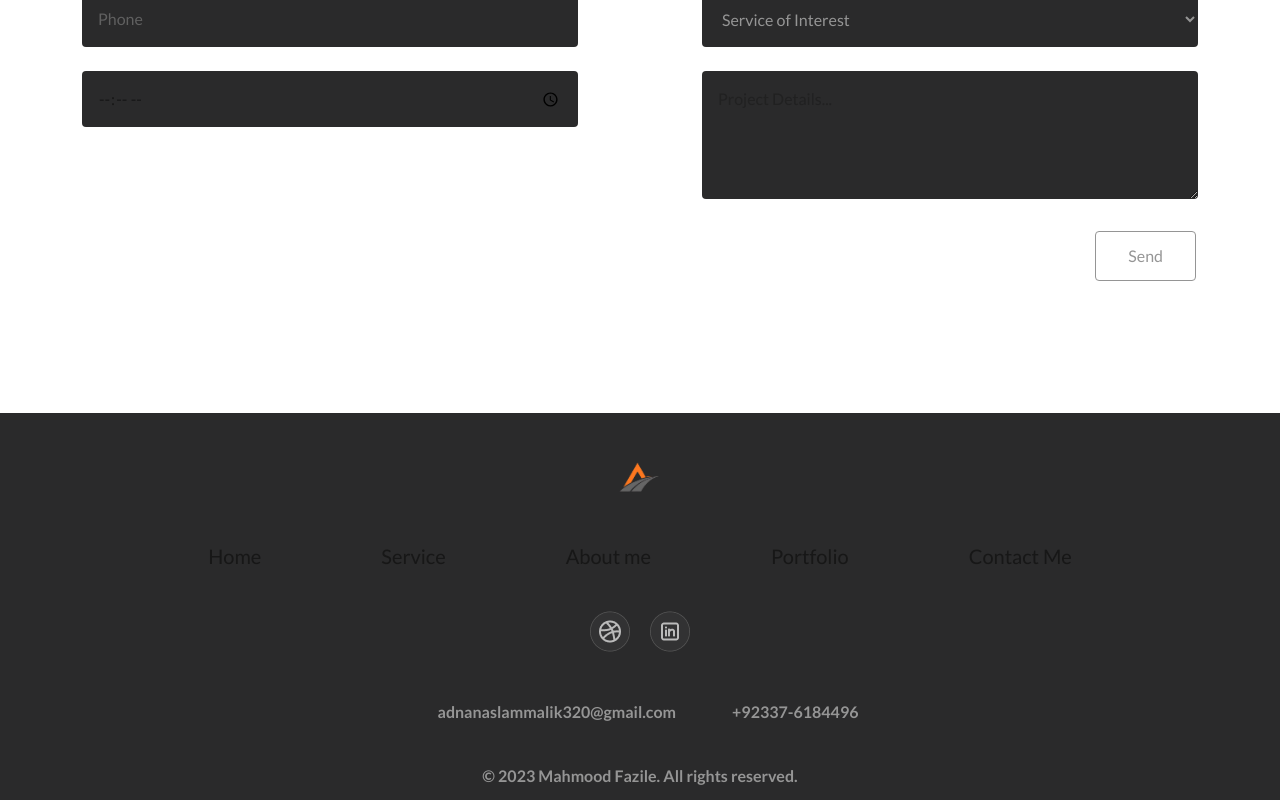
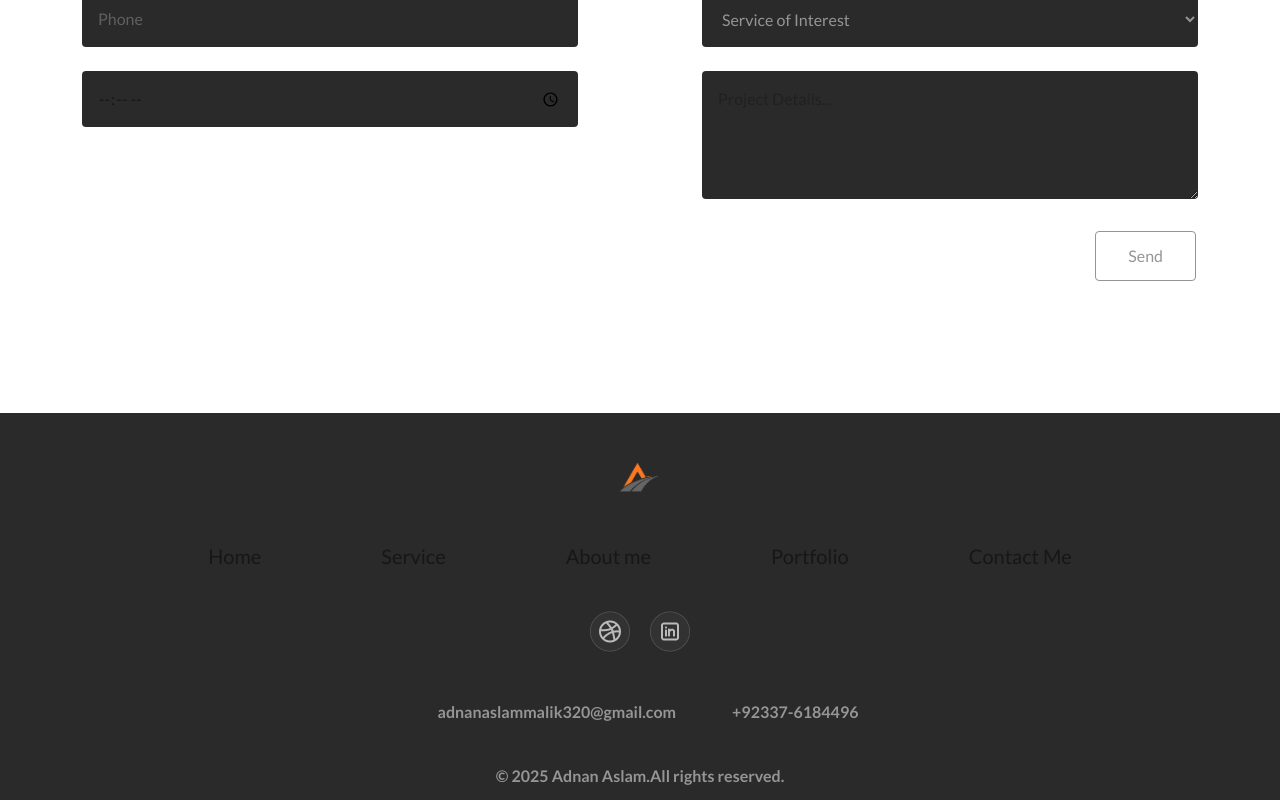
Before and after one commit to Sohaib432002/AD_Mathematics, a Next.js app: page / in a window 1280 px wide. Shown: the part 4216-5016 px from the top of the page. Built offline with nearby package versions, Linux system fonts and the light colour scheme; some icons are missing.

Commit message:
Added sending-form

```diff
--- a/src/app/Components/Footer.tsx
+++ b/src/app/Components/Footer.tsx
@@ -27,7 +27,7 @@ function Footer() {
                     <span className='my-2'><LocalPhoneIcon />+92337-6184496</span>
                 </div>
                 <div className='flex justify-center items-center b-t-2 mt-5 '>
-                    <p className='text-center text-[#959595] p-3 font-bold'>© 2023 Mahmood Fazile. All rights reserved.</p>
+                    <p className='text-center text-[#959595] p-3 font-bold'>© 2025 Adnan Aslam.All rights reserved.</p>
                 </div>
             </section>
         </>
```
